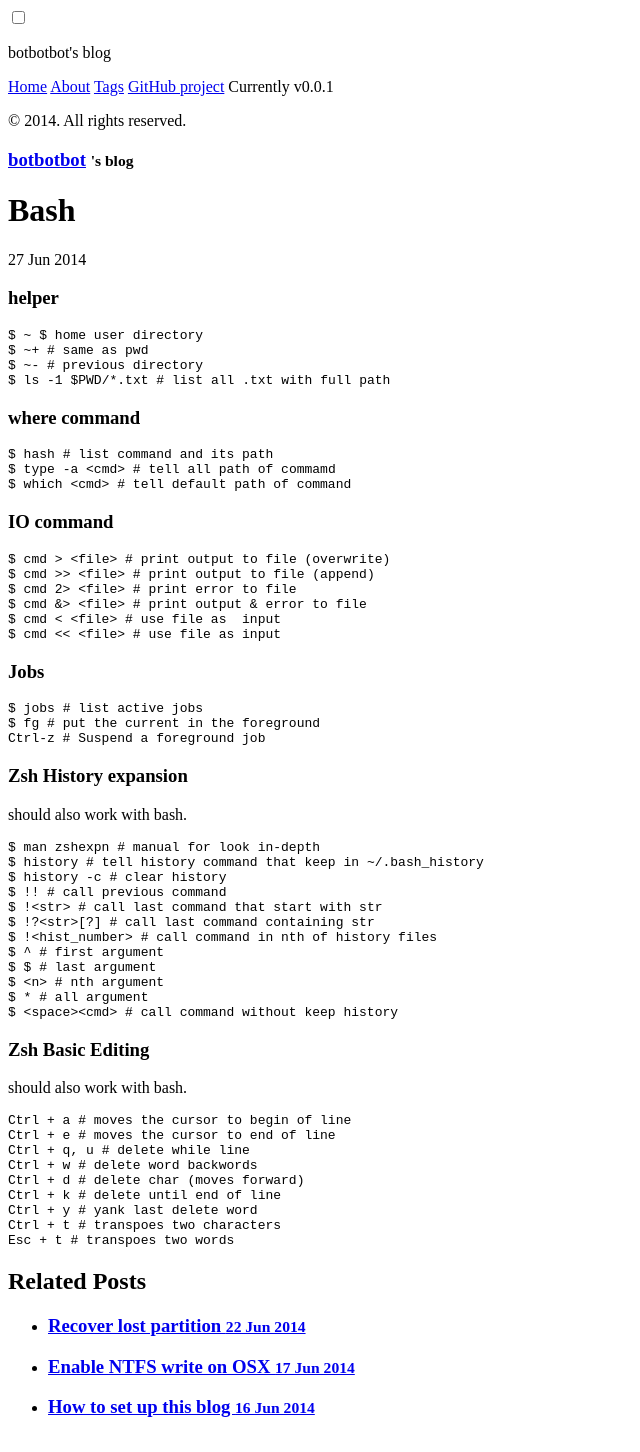
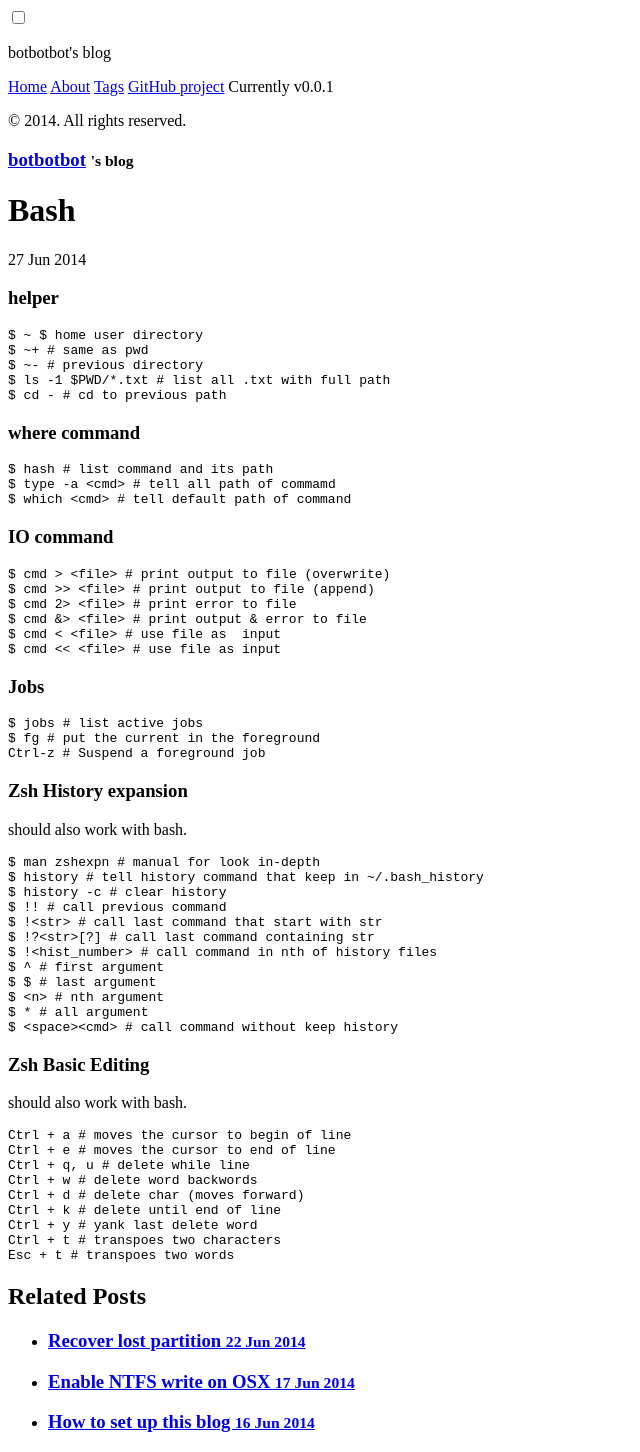
Before and after one commit to ibotdotout/ibotdotout.github.io, a Jekyll site: the page built from _posts/2014-06-27-bash.md, in a window 1280 px wide. Shown: the whole page, without its empty margins (0-640 px from the left). Built offline with Jekyll 4.4.1, drawn with Linux system fonts in a browser that asks for light colours; Markdown is read by kramdown in place of the engine named in the settings.

Commit message:
update post/bash

````diff
--- a/_posts/2014-06-27-bash.md
+++ b/_posts/2014-06-27-bash.md
@@ -11,6 +11,7 @@ $ ~ $ home user directory
 $ ~+ # same as pwd
 $ ~- # previous directory
 $ ls -1 $PWD/*.txt # list all .txt with full path
+$ cd - # cd to previous path
 ```
 
 ### where command
````
